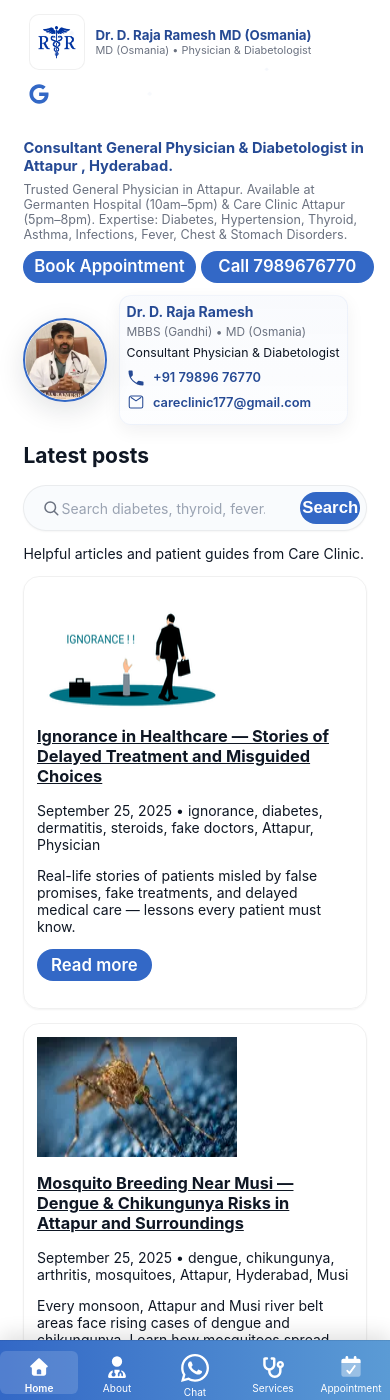
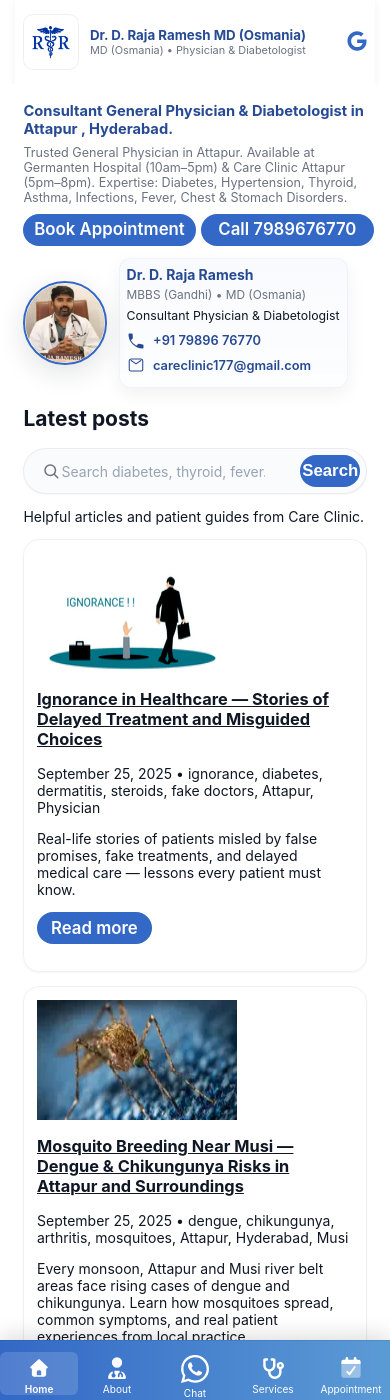
Before and after one commit to drrajarameshd/rr, a Jekyll site: the page built from index.html, in a window 390 px wide and 1400 px high. Built offline with Jekyll 4.4.1, drawn with Linux system fonts in a browser that asks for light colours; the list of posts is cut into pages by our own code.

Commit message:
Update style.css

```diff
--- a/assets/css/style.css
+++ b/assets/css/style.css
@@ -45,7 +45,17 @@
 :where(a,button,input,textarea,select):focus{outline:3px solid color-mix(in srgb, var(--primary) 20%, white);outline-offset:2px}
 
 /* ========= HEADER / BRAND ========= */
-.header-inner{display:flex;align-items:center;justify-content:space-between;padding:1rem 0;gap:1rem}
+.header-inner{display:flex;align-items:center;justify-content:space-between;gap:1rem;
+  position: sticky;
+  top: 0;
+  z-index: 1000;
+  background: rgba(255, 255, 255, 0.8);
+  -webkit-backdrop-filter: blur(10px);
+  backdrop-filter: blur(10px);
+  padding: 1rem 1rem;
+  box-shadow: 0 2px 8px rgba(0, 0, 0, 0.06);
+}
+
 .brand{display:flex;align-items:center;gap:.75rem;text-decoration:none;color:inherit}
 .logo{width:56px;height:56px;border-radius:10px;background:#fff;border:1px solid rgba(0,0,0,.06);padding:8px;display:inline-flex;align-items:center;justify-content:center;flex-shrink:0}
 .brand-text h1{font-size:1.1rem;margin:0}
@@ -231,26 +241,6 @@
   .timeline-item{display:block;margin:18px 0;padding-left:0}
   .timeline-marker{position:absolute;left:12px;top:6px;width:40px;height:40px;border-radius:8px}
   .timeline-item .edu-card{margin-left:0;padding-left:64px;padding-right:12px;width:100%}
-
-  .container.header-inner {
-    flex-direction: column;
-    align-items: flex-start;
-    padding: 1rem;
-  }
-
-  .container.header-inner .nav {
-    width: 100%;
-    justify-content: space-between;
-    flex-wrap: wrap;
-    gap: 0.8rem;
-  }
-
-  .container.header-inner .nav-list {
-    flex-direction: row;
-    flex-wrap: wrap;
-    gap: 0.8rem;
-  }
-
 }
 
 /* <= 400px - small phones (core adjustments for compact screens) */
@@ -273,7 +263,7 @@
   .footer-grid{grid-template-columns:1fr;gap:.6rem}
   .footer-bottom{flex-direction:column;align-items:flex-start;gap:.4rem}
   /* bottom nav shrink a bit */
-  .bottom-nav{height:60px;padding-top:4px;padding-bottom:calc(env(safe-area-inset-bottom,0px)+4px)}
+  .bottom-nav{height:60px;paddingtop:4px;padding-bottom:calc(env(safe-area-inset-bottom,0px)+4px)}
   .bottom-nav a{font-size:.72rem}
 }
 
```
